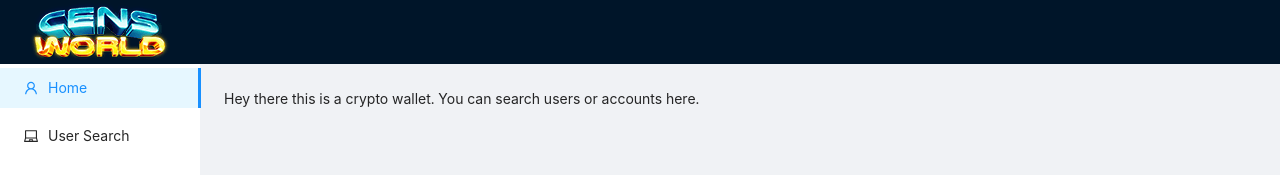
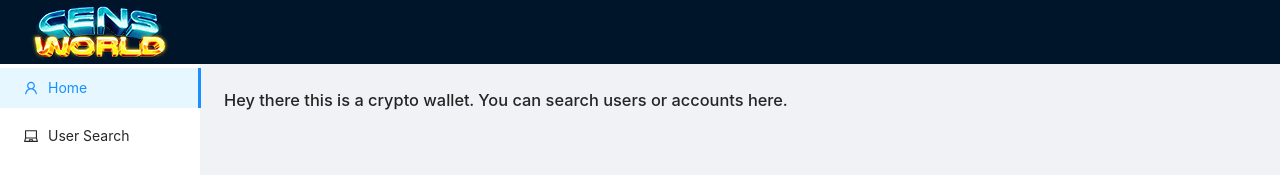
Before and after one commit to ishan28mkip/nft-frontend, a Next.js app: page / in a window 1280 px wide. Shown: the top 175 px of the page. Built offline with nearby package versions, Linux system fonts and the light colour scheme.

Commit message:
home page test

```diff
--- a/pages/index.tsx
+++ b/pages/index.tsx
@@ -2,9 +2,9 @@ import type { NextPage } from "next";
 
 const Home: NextPage = () => {
   return (
-    <div>
+    <h3>
       Hey there this is a crypto wallet. You can search users or accounts here.
-    </div>
+    </h3>
   );
 };
 
```
Also changed, not shown: 1 other file (tests, documents, lock files or other folders).
